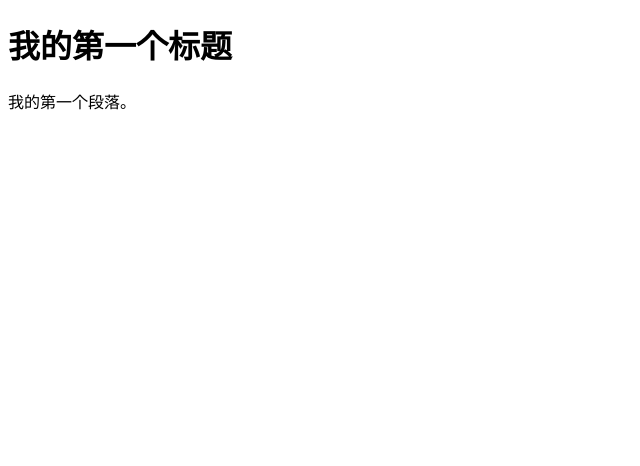
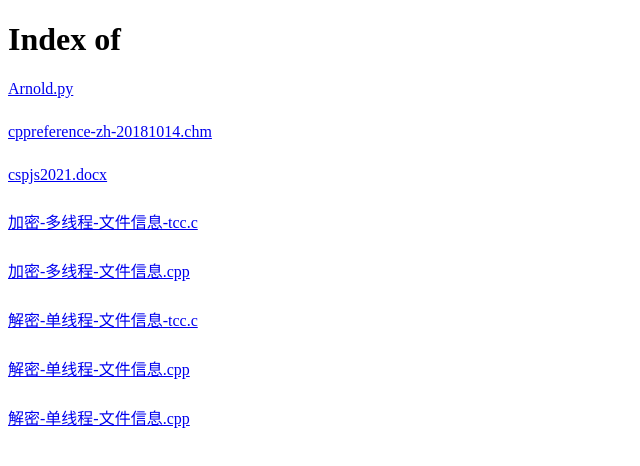
Before and after one commit to banacorn1/Resource, a plain HTML site: page index.html in a window 1280 px wide. Shown: the whole page, without its empty margins (0-640 px from the left). Drawn offline with Linux system fonts and the light colour scheme.

Commit message:
Add files via upload

```diff
--- a/index.html
+++ b/index.html
@@ -1,11 +1,28 @@
 <!DOCTYPE html>
 <html>
-<head>
-<meta charset="utf-8">
-<title>菜鸟教程(runoob.com)</title>
-</head>
-<body>
-    <h1>我的第一个标题</h1>
-    <p>我的第一个段落。</p>
-</body>
+    <head>
+        <meta charset="utf-8">
+        <title>Index of Files</title>
+    </head>
+    <body>
+        <h1>Index of</h1>
+        <a href="./Arnold.py">Arnold.py</a>
+        <h6>
+        </h6>
+        <a href="./cppreference-zh-20181014.chm">cppreference-zh-20181014.chm</a>
+        <h6>
+        </h6>
+        <a href="./cspjs2021.docx">cspjs2021.docx</a><h6>
+        </h6>
+        <a href="./加密-多线程-文件信息-tcc.c">加密-多线程-文件信息-tcc.c</a><h6>
+        </h6>
+        <a href="./加密-多线程-文件信息.cpp">加密-多线程-文件信息.cpp</a><h6>
+        </h6>
+        <a href="./解密-单线程-文件信息-tcc.c">解密-单线程-文件信息-tcc.c</a><h6>
+        </h6>
+        <a href="./解密-单线程-文件信息.cpp">解密-单线程-文件信息.cpp</a><h6>
+        </h6>
+        <a href="./str/index.html">解密-单线程-文件信息.cpp</a><h6>
+        </h6>
+    </body>
 </html>
```
